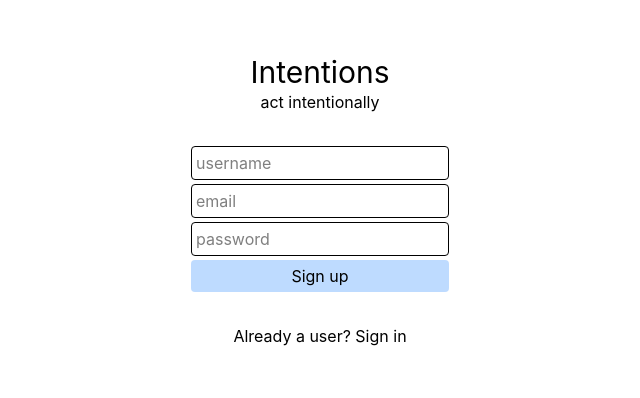
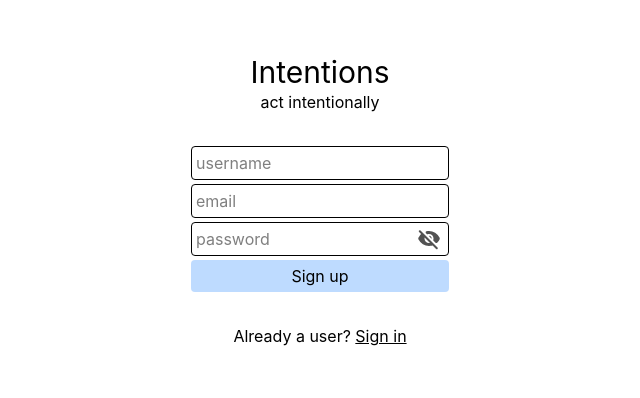
Before and after one commit to sventi555/intentions-web, a React (Vite) app in the folder apps/client/: page /sign-up in a window 1280 px wide. Shown: the part 199-597 px from the top of the page, without its empty margins (320-960 px from the left). Built offline with nearby package versions, Linux system fonts and the light colour scheme; no server answers.

Commit message:
auth form validation and visual polish

```diff
--- a/apps/client/package.json
+++ b/apps/client/package.json
@@ -20,6 +20,7 @@
     "lib": "workspace:*",
     "react": "18.3.1",
     "react-dom": "18.3.1",
+    "react-hook-form": "7.65.0",
     "wouter": "3.7.1"
   },
   "devDependencies": {
--- /dev/null
+++ b/apps/client/src/components/icons/visibility-off.tsx
@@ -0,0 +1,16 @@
+import { Icon } from './icon';
+
+export const VisibilityOff: Icon = (props) => {
+  return (
+    <svg
+      xmlns="http://www.w3.org/2000/svg"
+      viewBox="0 -960 960 960"
+      height="24px"
+      width="24px"
+      fill="currentcolor"
+      className={props.className}
+    >
+      <path d="M764-84 624-222q-35 11-71 16.5t-73 5.5q-134 0-245-72T61-462q-5-9-7.5-18.5T51-500q0-10 2.5-19.5T61-538q22-39 47-76t58-66l-83-84q-11-11-11-27.5T84-820q11-11 28-11t28 11l680 680q11 11 11.5 27.5T820-84q-11 11-28 11t-28-11ZM480-320q11 0 21-1t20-4L305-541q-3 10-4 20t-1 21q0 75 52.5 127.5T480-320Zm0-480q134 0 245.5 72.5T900-537q5 8 7.5 17.5T910-500q0 10-2 19.5t-7 17.5q-19 37-42.5 70T806-331q-14 14-33 13t-33-15l-80-80q-7-7-9-16.5t1-19.5q4-13 6-25t2-26q0-75-52.5-127.5T480-680q-14 0-26 2t-25 6q-10 3-20 1t-17-9l-33-33q-19-19-12.5-44t31.5-32q25-5 50.5-8t51.5-3Zm79 226q11 13 18.5 28.5T587-513q1 8-6 11t-13-3l-82-82q-6-6-2.5-13t11.5-7q19 2 35 10.5t29 22.5Z" />
+    </svg>
+  );
+};
--- /dev/null
+++ b/apps/client/src/components/icons/visibility.tsx
@@ -0,0 +1,16 @@
+import { Icon } from './icon';
+
+export const Visibility: Icon = (props) => {
+  return (
+    <svg
+      xmlns="http://www.w3.org/2000/svg"
+      viewBox="0 -960 960 960"
+      height="24px"
+      width="24px"
+      fill="currentcolor"
+      className={props.className}
+    >
+      <path d="M480-320q75 0 127.5-52.5T660-500q0-75-52.5-127.5T480-680q-75 0-127.5 52.5T300-500q0 75 52.5 127.5T480-320Zm0-72q-45 0-76.5-31.5T372-500q0-45 31.5-76.5T480-608q45 0 76.5 31.5T588-500q0 45-31.5 76.5T480-392Zm0 192q-134 0-244.5-72T61-462q-5-9-7.5-18.5T51-500q0-10 2.5-19.5T61-538q64-118 174.5-190T480-800q134 0 244.5 72T899-538q5 9 7.5 18.5T909-500q0 10-2.5 19.5T899-462q-64 118-174.5 190T480-200Z" />
+    </svg>
+  );
+};
--- /dev/null
+++ b/apps/client/src/components/input.tsx
@@ -0,0 +1,46 @@
+import { useState } from 'react';
+import { UseFormRegisterReturn } from 'react-hook-form';
+import { Visibility } from './icons/visibility';
+import { VisibilityOff } from './icons/visibility-off';
+
+interface InputProps {
+  type?: 'default' | 'password';
+  placeholder?: string;
+  errorMessage?: string;
+  value?: string;
+  onChange?: (val: string) => void;
+  formRegister?: UseFormRegisterReturn;
+}
+
+export const Input: React.FC<InputProps> = (props) => {
+  const [passwordHidden, setPasswordHidden] = useState(true);
+
+  return (
+    <div>
+      <div className="relative flex flex-col">
+        <input
+          type={
+            props.type === 'password' && passwordHidden ? 'password' : undefined
+          }
+          placeholder={props.placeholder}
+          className="rounded-sm border p-1"
+          value={props.value}
+          onChange={(e) => props.onChange?.(e.target.value)}
+          {...props.formRegister}
+        />
+        {props.type === 'password' ? (
+          <button
+            onClick={() => setPasswordHidden(!passwordHidden)}
+            className="absolute top-1/2 right-2 -translate-y-1/2 cursor-pointer text-neutral-600"
+          >
+            {passwordHidden ? <VisibilityOff /> : <Visibility />}
+          </button>
+        ) : null}
+      </div>
+
+      {props.errorMessage ? (
+        <div className="text-sm text-red-400">{props.errorMessage}</div>
+      ) : null}
+    </div>
+  );
+};
--- a/apps/client/src/pages/create-intention.tsx
+++ b/apps/client/src/pages/create-intention.tsx
@@ -20,13 +20,14 @@ export const CreateIntention: React.FC = () => {
   }
 
   return (
-    <div className="flex flex-col gap-1 p-1">
+    <div className="flex grow flex-col justify-center gap-4 p-4">
       <input
         placeholder="eg. touch grass"
         onChange={(e) => setIntention(e.target.value)}
         className="rounded-sm border p-1 text-center"
       />
       <Button
+        disabled={!intention}
         type="primary"
         onClick={() =>
           createIntention({ body: { name: intention } })
--- a/apps/client/src/pages/create-post.tsx
+++ b/apps/client/src/pages/create-post.tsx
@@ -43,7 +43,7 @@ export const CreatePost: React.FC = () => {
   const computedIntentionId = selectedIntentionId || intentions[0].id;
 
   return (
-    <div className="flex flex-col gap-1 p-1">
+    <div className="flex flex-col gap-2 p-2">
       <div className="flex flex-col">
         <label>Choose an intention:</label>
         <div className="flex gap-1">
--- a/apps/client/src/pages/notifications.tsx
+++ b/apps/client/src/pages/notifications.tsx
@@ -80,7 +80,7 @@ const FollowNotificationWrapper: React.FC<
   PropsWithChildren<FollowNotificationWrapperProps>
 > = (props) => {
   return (
-    <div className="flex items-center gap-1 p-1">
+    <div className="flex items-center gap-1 p-2">
       <Link href={`/profile/${props.user.id}`}>
         <DisplayPic imageUri={props.user.dpUri} size={40} />
       </Link>
--- a/apps/client/src/pages/search.tsx
+++ b/apps/client/src/pages/search.tsx
@@ -25,7 +25,7 @@ export const Search: React.FC = () => {
   const invalidateFollow = useInvalidateFollow();
 
   return (
-    <div className="flex grow flex-col gap-1 p-1">
+    <div className="flex grow flex-col p-2">
       <div className="flex items-center gap-1">
         <input
           placeholder="username"
--- a/apps/client/src/pages/sign-in.tsx
+++ b/apps/client/src/pages/sign-in.tsx
@@ -1,14 +1,26 @@
-import { signInWithEmailAndPassword } from 'firebase/auth/web-extension';
-import { useState } from 'react';
+import { signInWithEmailAndPassword } from 'firebase/auth';
+import { SubmitHandler, useForm } from 'react-hook-form';
 import { Link, Redirect } from 'wouter';
-import { Button } from '../components/button';
+import { Input } from '../components/input';
 import { auth } from '../firebase';
 import { useAuthState } from '../state/auth';
 
+type Inputs = {
+  email: string;
+  password: string;
+};
+
 export const SignIn: React.FC = () => {
   const { authUser } = useAuthState();
-  const [email, setEmail] = useState('');
-  const [password, setPassword] = useState('');
+
+  const {
+    register,
+    handleSubmit,
+    formState: { errors },
+  } = useForm<Inputs>();
+
+  const onSubmit: SubmitHandler<Inputs> = (data) =>
+    signInWithEmailAndPassword(auth, data.email, data.password);
 
   if (authUser) {
     return <Redirect to="/" />;
@@ -20,27 +32,32 @@ export const SignIn: React.FC = () => {
         <div className="text-3xl">Intentions</div>
         <div>act intentionally</div>
       </div>
-      <div className="flex flex-col gap-1">
-        <input
+      <form
+        onSubmit={handleSubmit(onSubmit)}
+        className="flex min-w-64 flex-col gap-1"
+      >
+        <Input
           placeholder="email"
-          onChange={(e) => setEmail(e.target.value)}
-          className="rounded-sm border p-1"
+          formRegister={register('email', { required: true })}
+          errorMessage={errors.email && 'email is required'}
+        />
+        <Input
+          type="password"
+          placeholder="password"
+          formRegister={register('password', { required: true })}
+          errorMessage={errors.password && 'password is required'}
         />
         <input
-          placeholder="password"
-          type="password"
-          onChange={(e) => setPassword(e.target.value)}
-          className="rounded-sm border p-1"
+          type="submit"
+          value="Sign in"
+          className="cursor-pointer rounded-sm bg-blue-200 p-1 hover:bg-blue-300"
         />
-        <Button
-          type="primary"
-          onClick={() => signInWithEmailAndPassword(auth, email, password)}
-        >
-          Sign in
-        </Button>
-      </div>
+      </form>
       <div>
-        New user? <Link href="/sign-up">Sign up</Link>
+        New user?{' '}
+        <Link href="/sign-up" className="underline">
+          Sign up
+        </Link>
       </div>
     </div>
   );
--- a/apps/client/src/pages/sign-up.tsx
+++ b/apps/client/src/pages/sign-up.tsx
@@ -1,18 +1,32 @@
 import { signInWithEmailAndPassword } from 'firebase/auth';
-import { useState } from 'react';
+import { SubmitHandler, useForm } from 'react-hook-form';
 import { Link, Redirect } from 'wouter';
-import { Button } from '../components/button';
+import { Input } from '../components/input';
 import { auth } from '../firebase';
 import { useCreateUser } from '../hooks/users';
 import { useAuthState } from '../state/auth';
 
+type Inputs = {
+  username: string;
+  email: string;
+  password: string;
+};
+
 export const SignUp: React.FC = () => {
   const { authUser } = useAuthState();
-  const [email, setEmail] = useState('');
-  const [username, setUsername] = useState('');
-  const [password, setPassword] = useState('');
+
+  const {
+    register,
+    handleSubmit,
+    formState: { errors },
+  } = useForm<Inputs>();
 
   const createUser = useCreateUser();
+
+  const onSubmit: SubmitHandler<Inputs> = (data) =>
+    createUser({ body: { ...data } }).then(() =>
+      signInWithEmailAndPassword(auth, data.email, data.password),
+    );
 
   if (authUser) {
     return <Redirect to="/" />;
@@ -24,36 +38,37 @@ export const SignUp: React.FC = () => {
         <div className="text-3xl">Intentions</div>
         <div>act intentionally</div>
       </div>
-      <div className="flex flex-col gap-1">
-        <input
+      <form
+        onSubmit={handleSubmit(onSubmit)}
+        className="flex min-w-64 flex-col gap-1"
+      >
+        <Input
           placeholder="username"
-          onChange={(e) => setUsername(e.target.value)}
-          className="rounded-sm border p-1"
+          formRegister={register('username', { required: true })}
+          errorMessage={errors.username && 'username is required'}
+        />
+        <Input
+          placeholder="email"
+          formRegister={register('email', { required: true })}
+          errorMessage={errors.email && 'email is required'}
+        />
+        <Input
+          type="password"
+          placeholder="password"
+          formRegister={register('password', { required: true })}
+          errorMessage={errors.password && 'password is required'}
         />
         <input
-          placeholder="email"
-          onChange={(e) => setEmail(e.target.value)}
-          className="rounded-sm border p-1"
+          type="submit"
+          value="Sign up"
+          className="cursor-pointer rounded-sm bg-blue-200 p-1 hover:bg-blue-300"
         />
-        <input
-          placeholder="password"
-          type="password"
-          onChange={(e) => setPassword(e.target.value)}
-          className="rounded-sm border p-1"
-        />
-        <Button
-          type="primary"
-          onClick={() => {
-            createUser({ body: { email, username, password } }).then(() => {
-              signInWithEmailAndPassword(auth, email, password);
-            });
-          }}
-        >
-          Sign up
-        </Button>
-      </div>
+      </form>
       <div>
-        Already a user? <Link href="/sign-in">Sign in</Link>
+        Already a user?{' '}
+        <Link href="/sign-in" className="underline">
+          Sign in
+        </Link>
       </div>
     </div>
   );
```
Also changed, not shown: 1 other file (tests, documents, lock files or other folders).
